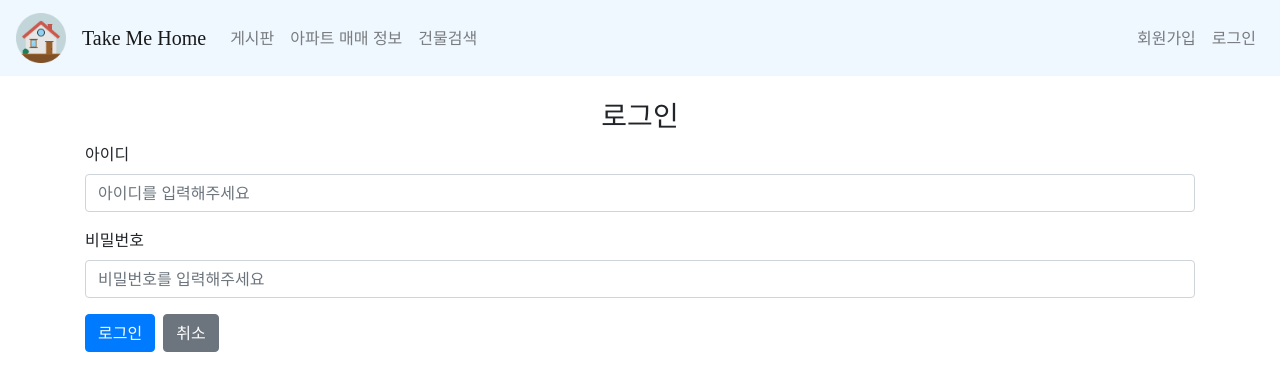
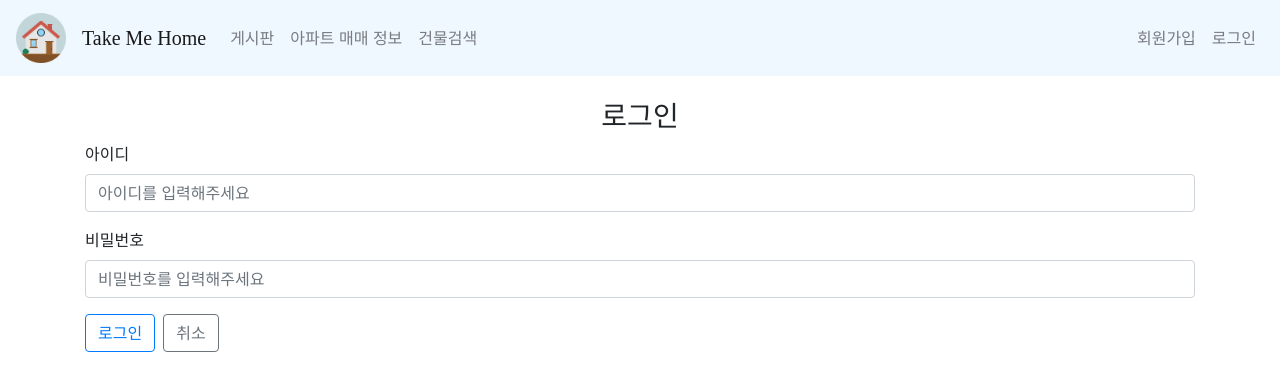
Before and after one commit to Ha-limLee/where-is-my-home-vue, a Vue app: page /login in a window 1280 px wide. Shown: the top 390 px of the page. Built offline with nearby package versions, Linux system fonts and the light colour scheme; no server answers.

Commit message:
changed variant into outline

```diff
--- a/src/views/LoginView.vue
+++ b/src/views/LoginView.vue
@@ -39,8 +39,8 @@
           </b-form-checkbox-group>
         </b-form-group> -->
 
-        <b-button type="submit" variant="primary" class="mr-2">로그인</b-button>
-        <b-button type="reset" variant="secondary">취소</b-button>
+        <b-button type="submit" variant="outline-primary" class="mr-2">로그인</b-button>
+        <b-button type="reset" variant="outline-secondary">취소</b-button>
       </b-form>
     </b-container>
 </template>
```
